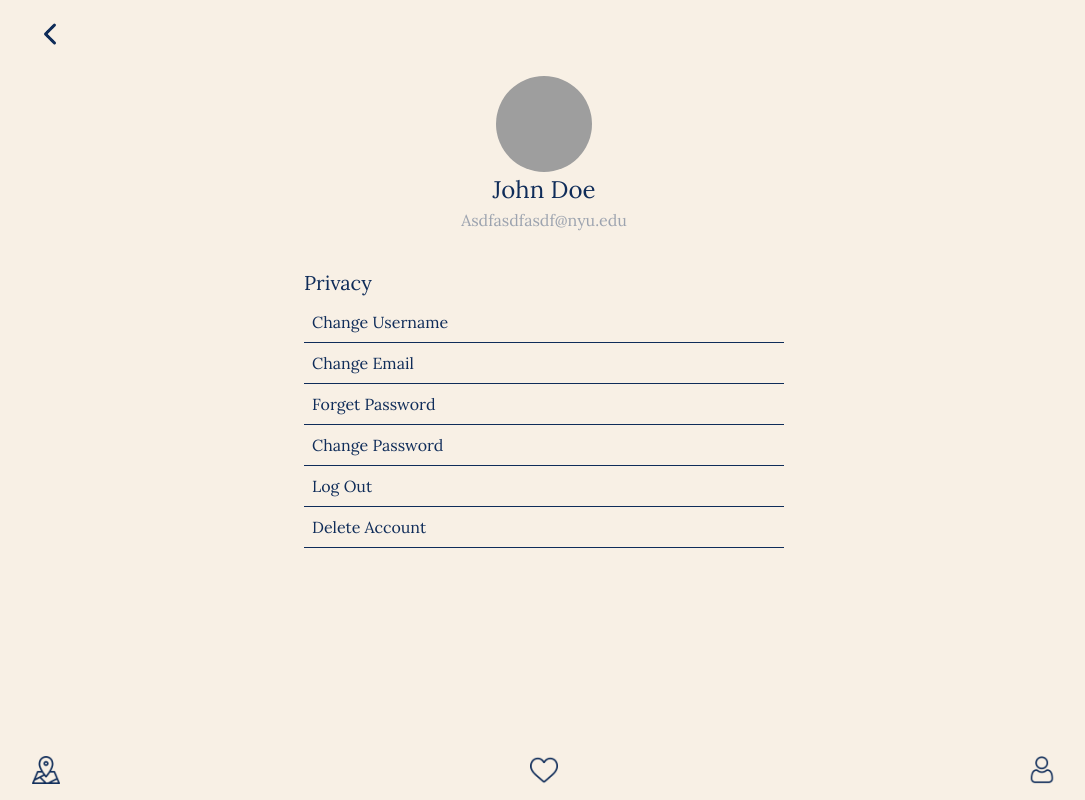
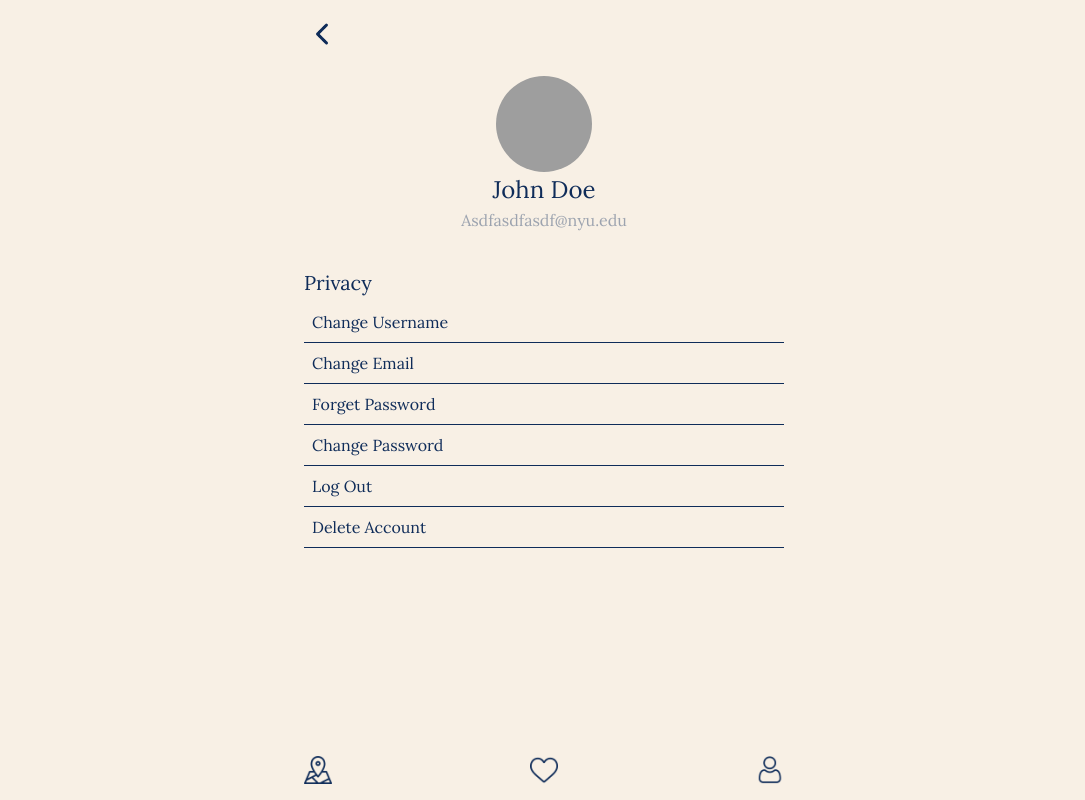
Before and after one commit to lesleyzhao/Good_Old_Map, a React (Vite) app in the folder front-end/: page /account in a window 1280 px wide. Shown: the whole page, without its empty margins (96-1181 px from the left). Built offline with nearby package versions, Linux system fonts and the light colour scheme; grey boxes are pictures that could not be loaded.

Commit message:
adjust for desktop

```diff
--- a/front-end/src/components/common/bottomNavBar.jsx
+++ b/front-end/src/components/common/bottomNavBar.jsx
@@ -14,8 +14,8 @@ const BottomNavBar = ({relative}) => {
   return (
     <>
     <div className={`${relative ? "h-[calc(3vh+2.25rem)]" : ""}`}>
-      <nav className="z-[1500] fixed bottom-0 pt-[2vh] pb-[2vh] px-[10%] w-full bg-beige1">
-        <div className="flex flex-row justify-between">
+      <nav className="z-[1500] flex fixed bottom-0 pt-[2vh] pb-[2vh] px-[10%] w-full bg-beige1">
+        <div className="flex flex-row justify-between w-full max-w-[30rem] mx-auto">
           <Logo />
           <img className="w-7 h-7 hover:cursor-pointer" src="/heart.png" alt="heart" onClick={handleClickHeart}/>
           <img className="w-7 h-7 hover:cursor-pointer" src="/user.png" alt="user" onClick={handleClickUser}/>
--- a/front-end/src/components/common/navBar.jsx
+++ b/front-end/src/components/common/navBar.jsx
@@ -15,9 +15,9 @@ const NavBar = ({children, relative}) => {
   return (
     <>
     <div className="h-[calc(3vh+2.25rem)]">
-      <nav className={`${relative?"relative":"fixed"} pt-[2vh] pb-[1vh] px-[10%] h-[calc(3vh+2.25rem)] w-full
+      <nav className={`${relative?"relative":"fixed"} flex pt-[2vh] pb-[1vh] px-[10%] h-[calc(3vh+2.25rem)] w-full
         bg-beige1 duration-700 ${navHidden} z-20`}>
-        <div className="flex flex-row justify-between">
+        <div className="flex flex-row justify-between w-full max-w-[30rem] mx-auto">
           {children}
         </div>
       </nav>
--- a/front-end/src/components/popup/popupContent.jsx
+++ b/front-end/src/components/popup/popupContent.jsx
@@ -9,7 +9,7 @@ function PopupContent(props){
       className="popupBackground fixed top-0 left-0 z-[1700] w-full h-full bg-black bg-opacity-50 flex items-center justify-center"
       onClick={props.handleClick}>
       {/* white popup container: */}
-      <div className="bg-white rounded-lg shadow-xl w-[80%]">
+      <div className="bg-white rounded-lg shadow-xl w-[80%] max-w-[30rem]">
         <div className="p-8">
           {/* content area */}
           <h3 className="text-lg font-bold mb-4 text-center">{props?.title}</h3>
--- a/front-end/src/pages/Account/AccountLayout.jsx
+++ b/front-end/src/pages/Account/AccountLayout.jsx
@@ -1,20 +1,19 @@
 import { Outlet } from "react-router-dom"
 import NavBar from "../../components/common/navBar"
 import LeftBtn from "../../components/common/leftBtn"
-import Logo from "../../components/common/logo"
 import BottomNavBar from "../../components/common/bottomNavBar"
 const AccountLayout = () => {
   return (
     <>
-    <div className="min-h-screen flex flex-col">
+    <div className="flex flex-col">
       <NavBar relative="1">
         <LeftBtn />
       </NavBar>
       <div className="w-[80%] max-w-[30rem] mx-auto">
         <Outlet />
       </div>
-      <BottomNavBar />
     </div>
+    <BottomNavBar relative="1"/>
     </>
   )
 }
--- a/front-end/src/pages/Authenticate/AuthLayout.jsx
+++ b/front-end/src/pages/Authenticate/AuthLayout.jsx
@@ -9,7 +9,7 @@ const AuthLayout = () => {
       <NavBar>
         <Logo />
       </NavBar>
-      <div className='w-[60%] max-w-[20rem] mx-auto mt-[10vh]'>
+      <div className='w-[60%] max-w-[30rem] mx-auto mt-[10vh]'>
         <Outlet />
       </div>
     </div>
```
